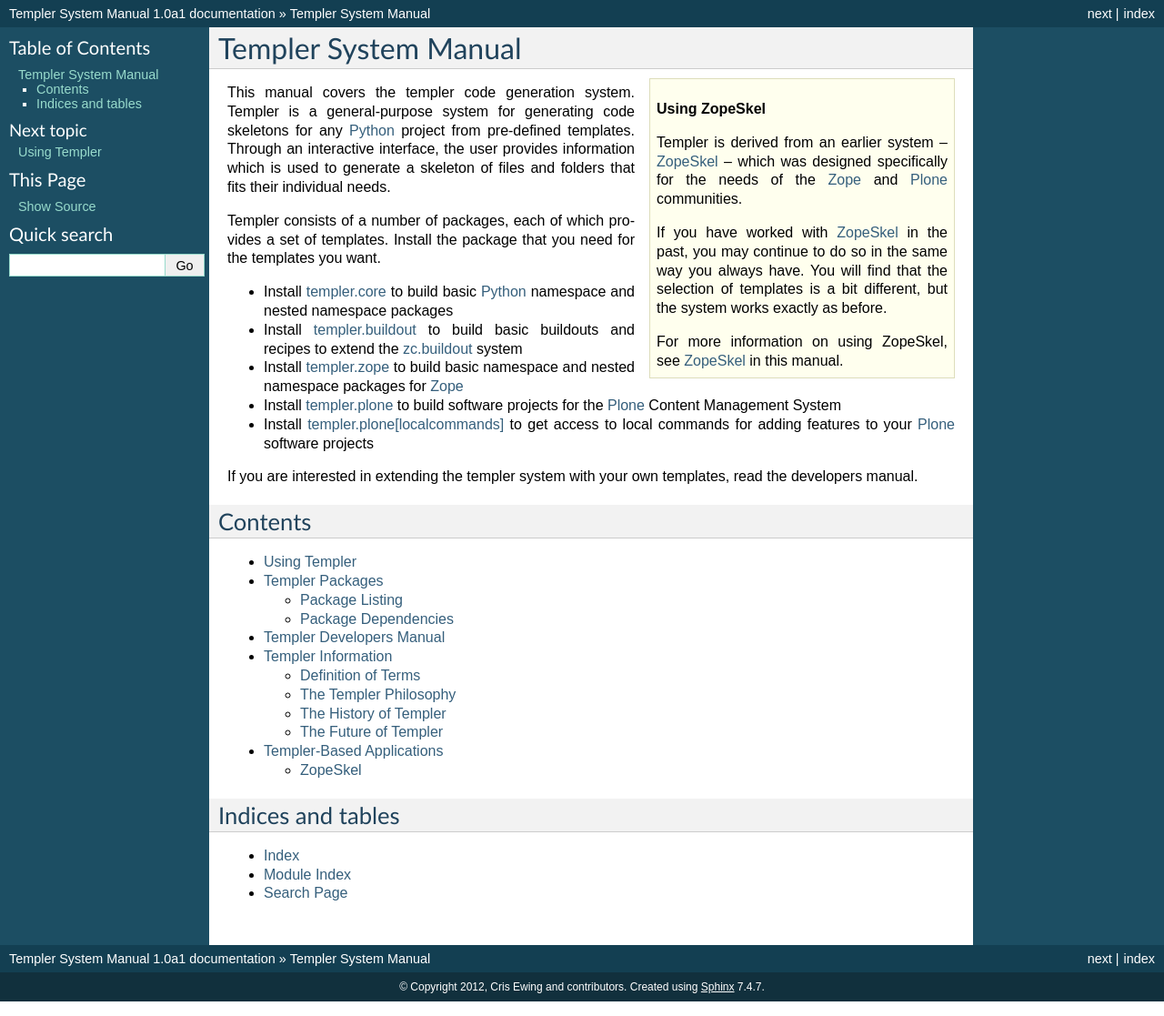
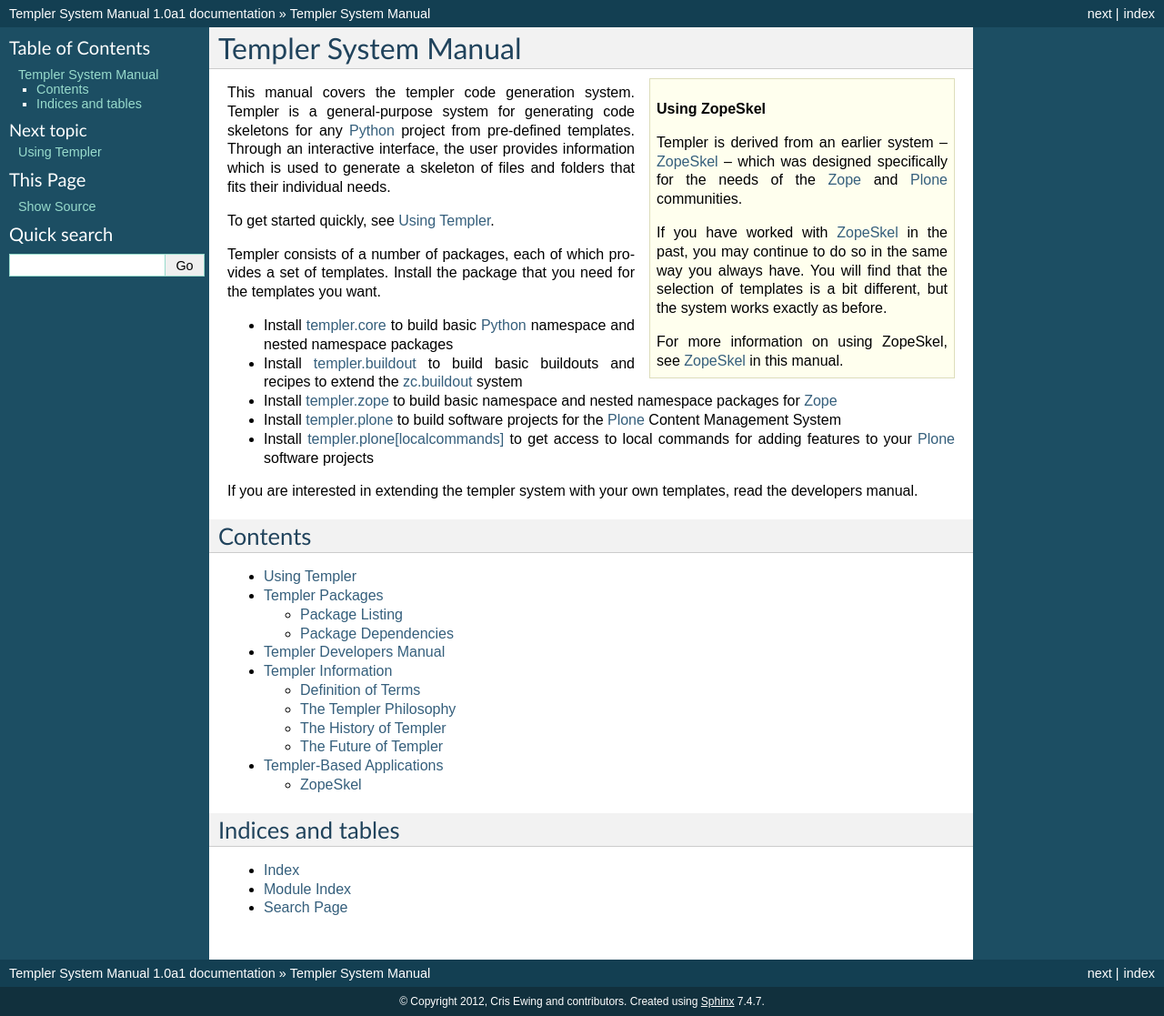
Before and after one commit to cewing/templer.manual, a Sphinx documentation site: the page built from source/index.rst, in a window 1280 px wide. Shown: the whole page at 91% size. Built offline with Sphinx 7.4.7, drawn with Linux system fonts in a browser that asks for light colours.

Commit message:
* add a jump link for getting started quickly

```diff
--- a/source/index.rst
+++ b/source/index.rst
@@ -24,6 +24,8 @@
 from pre-defined templates. Through an interactive interface, the user
 provides information which is used to generate a skeleton of files and folders
 that fits their individual needs.
+
+To get started quickly, see :doc:`Using Templer <quickstart>`.
 
 Templer consists of a number of packages, each of which provides a set of
 templates. Install the package that you need for the templates you want.
```
